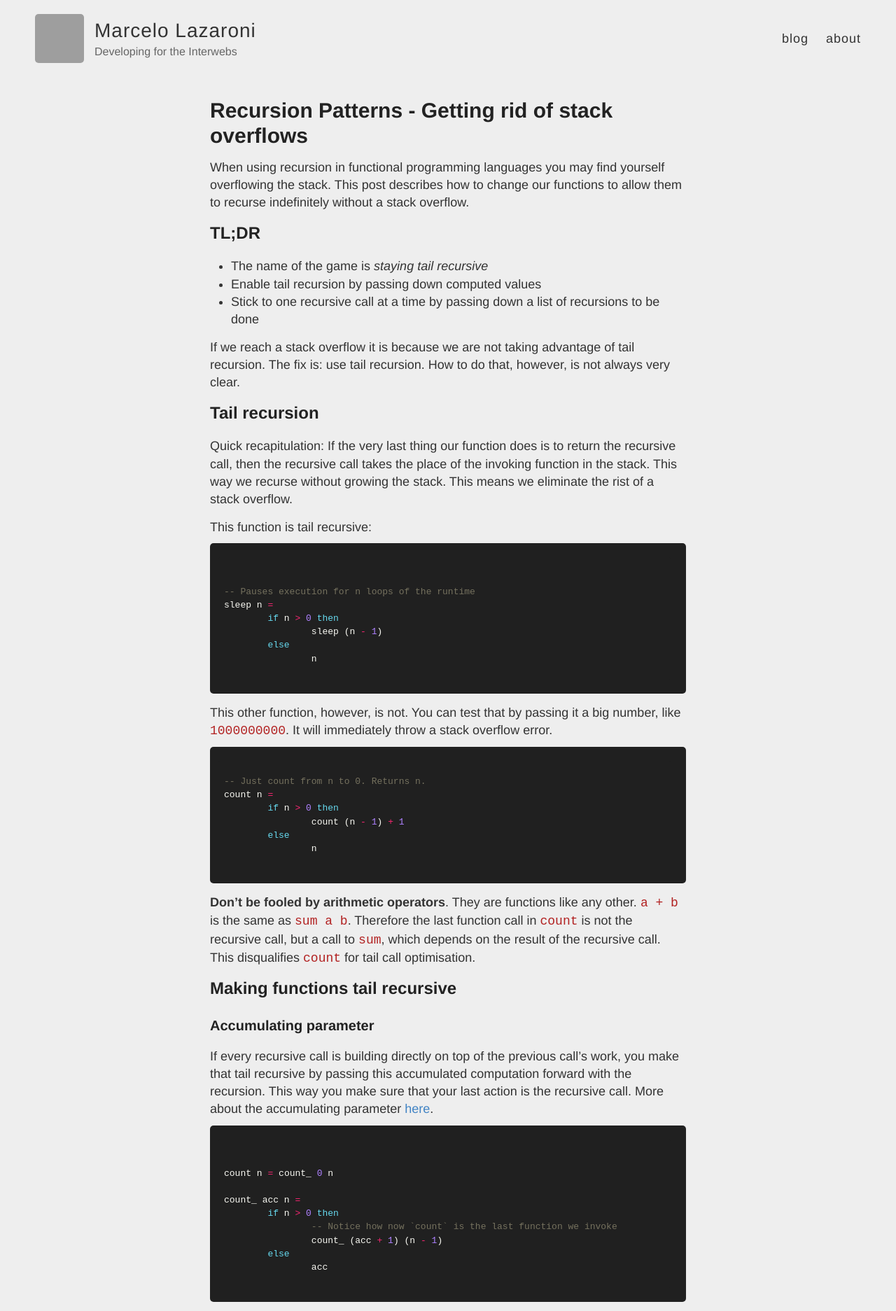
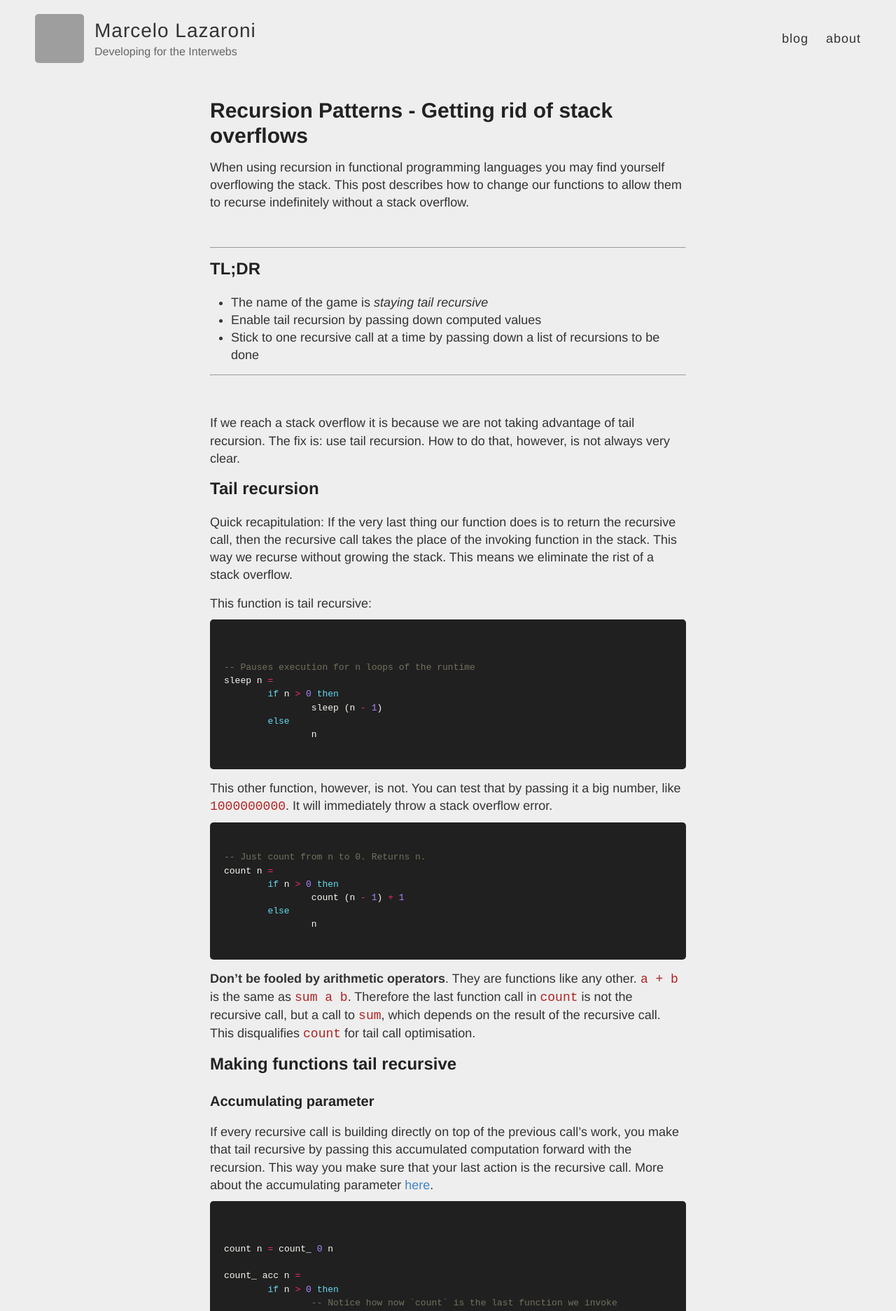
Before and after one commit to lazamar/lazamar.github.io, a Jekyll site: the page built from _posts/2018-03-23-recursion-patterns.md, in a window 1280 px wide. Shown: the top 1873 px of the page at 70% size. Built offline with Jekyll 4.4.1, drawn with Linux system fonts in a browser that asks for light colours; comment, search, counter and statistics services are not loaded; grey boxes are pictures that could not be loaded.

Commit message:
Try adding space before language name

````diff
--- a/_posts/2018-03-23-recursion-patterns.md
+++ b/_posts/2018-03-23-recursion-patterns.md
@@ -5,12 +5,19 @@ title: Recursion Patterns - Getting rid of stack overflows
 
 When using recursion in functional programming languages you may find yourself overflowing the stack. This post describes how to change our functions to allow them to recurse indefinitely without a stack overflow.
 
+&nbsp;
+
+---
+
 ## TL;DR
 
 - The name of the game is *staying tail recursive*
 - Enable tail recursion by passing down computed values
 - Stick to one recursive call at a time by passing down a list of recursions to be done
 
+---
+
+&nbsp;
 
 If we reach a stack overflow it is because we are not taking advantage of tail recursion. The fix is: use tail recursion. How to do that, however, is not always very clear.
 
@@ -167,7 +174,7 @@ A performant and stack safe version usually combines the accumulating parameter
 
 In the case of fibonacci, the revealing insight is to realise that going up from *0* to *n* is a lot easier than going down from *n* to *0*. We pass two accumulators, one holding the outcome of `fib (next - 2)` and one holding the outcome of `fib (next - 1)`.
 
-```elm
+``` elm
 fib n =
     if n == 0 || n == 1 then
         n
````
